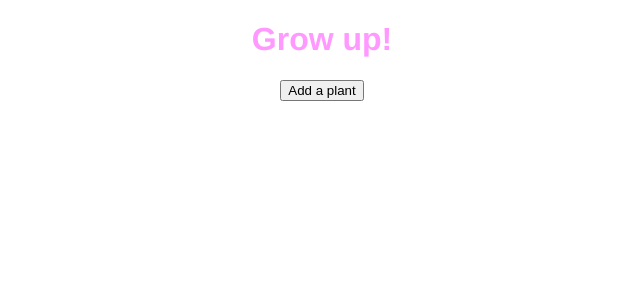
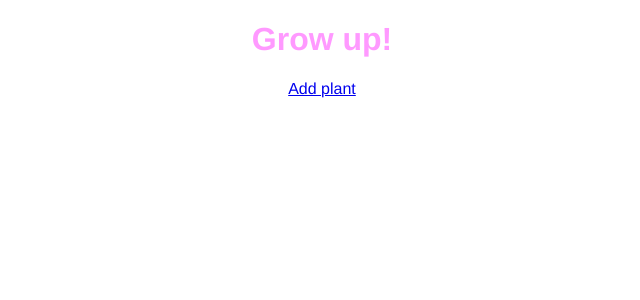
Before and after one commit to carsva/growup, a React (Create React App) app: page / in a window 1280 px wide. Shown: the top 300 px of the page, without its empty margins (318-958 px from the left). Built offline with nearby package versions, Linux system fonts and the light colour scheme.

Commit message:
Add plant `<Link`

```diff
--- a/src/pages/Main.js
+++ b/src/pages/Main.js
@@ -5,46 +5,12 @@ import Footer from './../components/Footer';
 import AddPlant from './AddPlant';
 
 class Main extends Component {
-  constructor() {
-    super();
-    this.state = {
-      addplantVisable: false,
-    };
-  }
-
-  onAddFirstPlant() {
-    this.setState({
-      addplantVisable: true,
-    });
-  }
-
-  goBackTest(plantState) {
-    this.setState({
-      addplantVisable: false,
-    });
-    //Plantstate is the info coming from the form in AddPlant
-    console.log(plantState);
-  }
-
   render() {
-    let htmlContent = '';
-
-    if (this.state.addplantVisable === true) {
-      htmlContent = (
-        <AddPlant
-          history={this.props.history}
-          goBackTest={e => this.goBackTest(e)}
-        />
-      );
-    } else {
-      htmlContent = (
-        <div>
-          <button onClick={e => this.onAddFirstPlant(e)}>Add a plant</button>
-        </div>
-      );
-    }
-
-    return <div className="center">{htmlContent}</div>;
+    return (
+      <div>
+        <Link to="/addplant">Add plant</Link>
+      </div>
+    );
   }
 }
 
```
